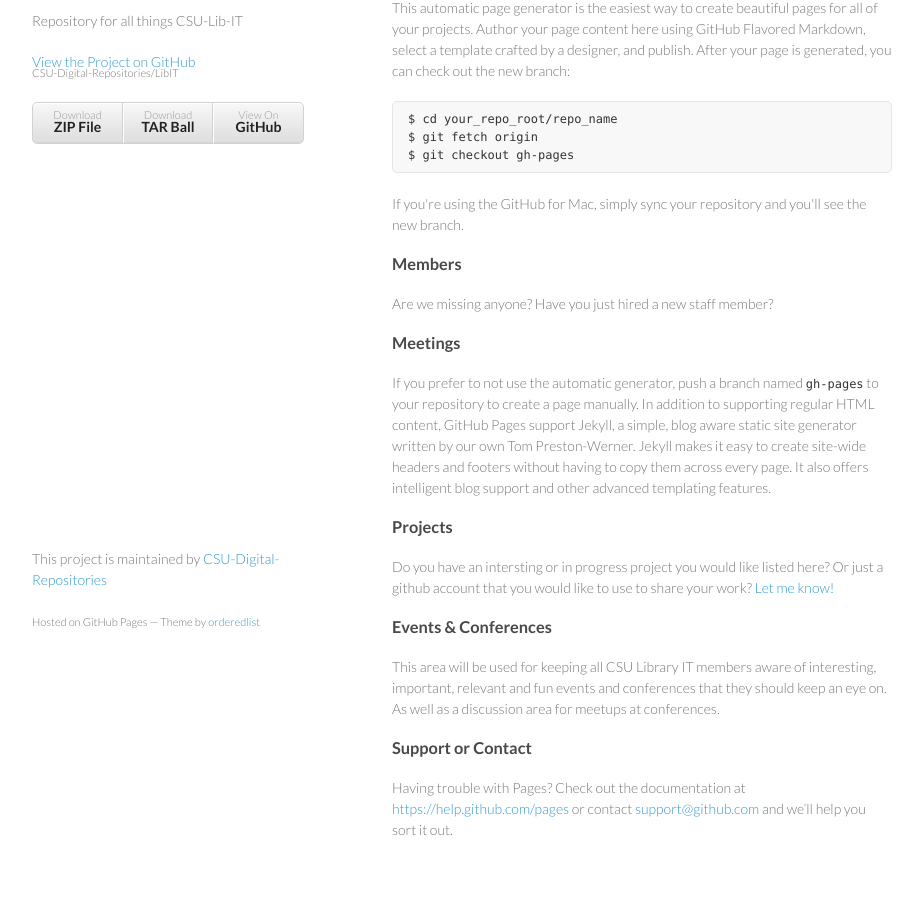
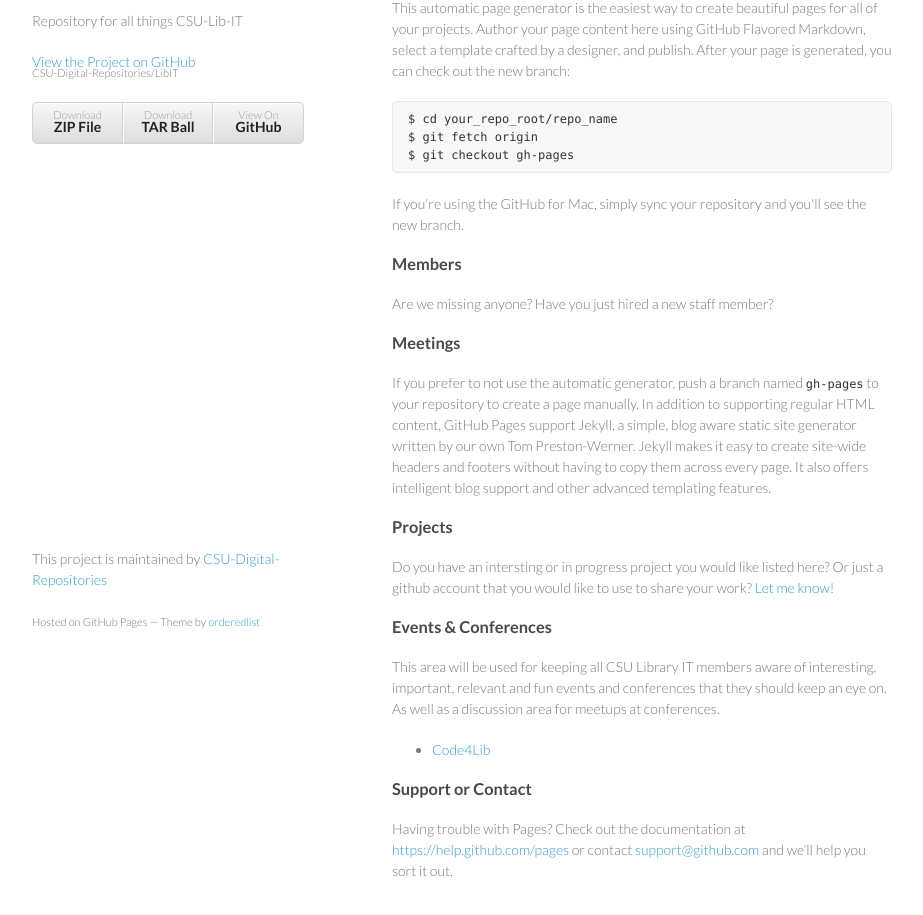
Before and after one commit to CSU-Digital-Repositories/LibIT, a plain HTML site: page index.html in a window 1280 px wide. Shown: the part 99-1014 px from the top of the page, without its empty margins (178-1101 px from the left). Drawn offline with Linux system fonts and the light colour scheme.

Commit message:
adding link to code4lib

```diff
--- a/index.html
+++ b/index.html
@@ -60,6 +60,10 @@ $ git checkout gh-pages
 
 <p>This area will be used for keeping all CSU Library IT members aware of interesting, important, relevant and fun events and conferences that they should keep an eye on. As well as a discussion area for meetups at conferences.</p>
 
+<ul>
+<li><a href="code4lib">Code4Lib</a></li>
+</ul>
+
 <h3>
 <a id="support-or-contact" class="anchor" href="#support-or-contact" aria-hidden="true"><span class="octicon octicon-link"></span></a>Support or Contact</h3>
 
```
